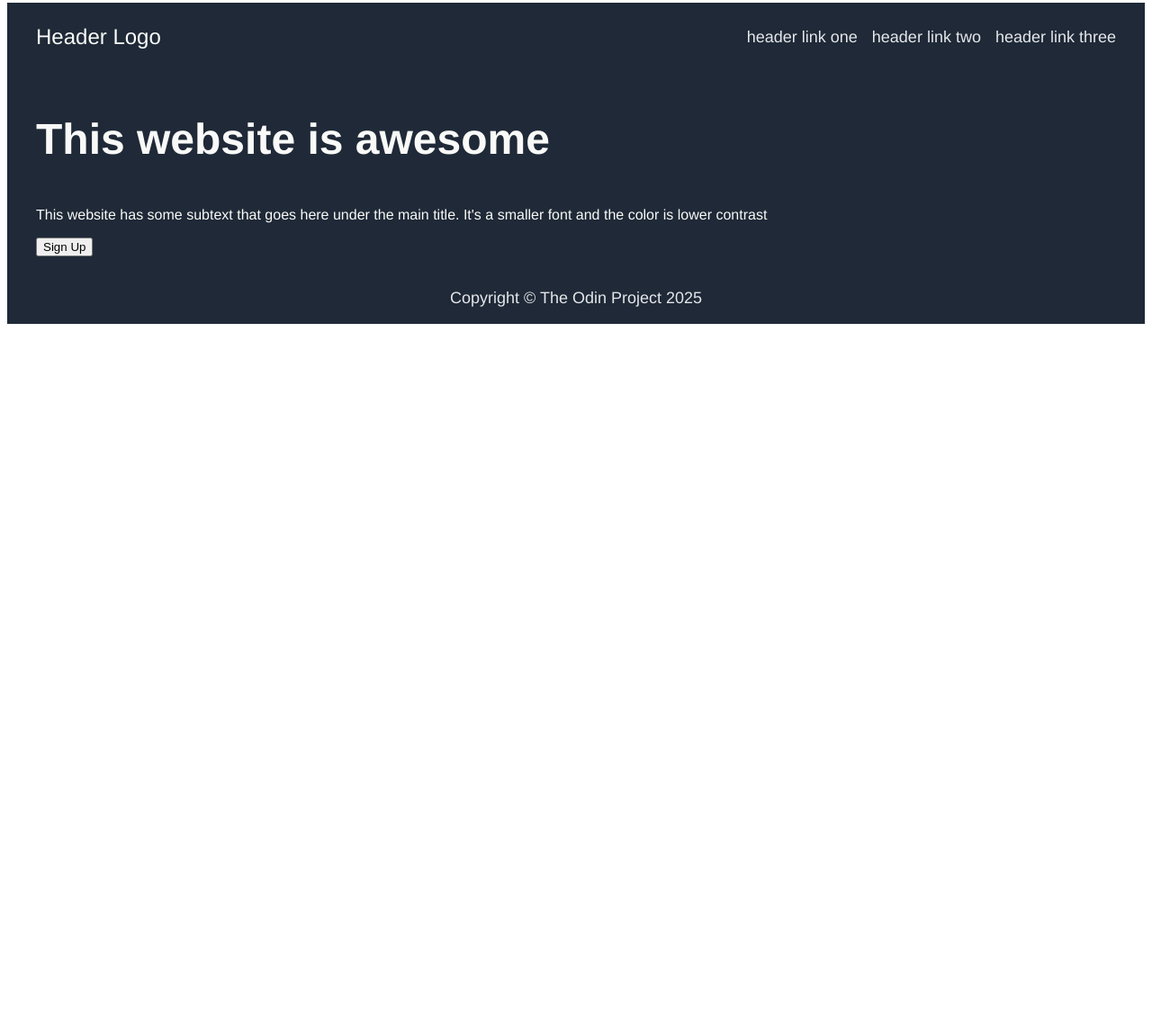
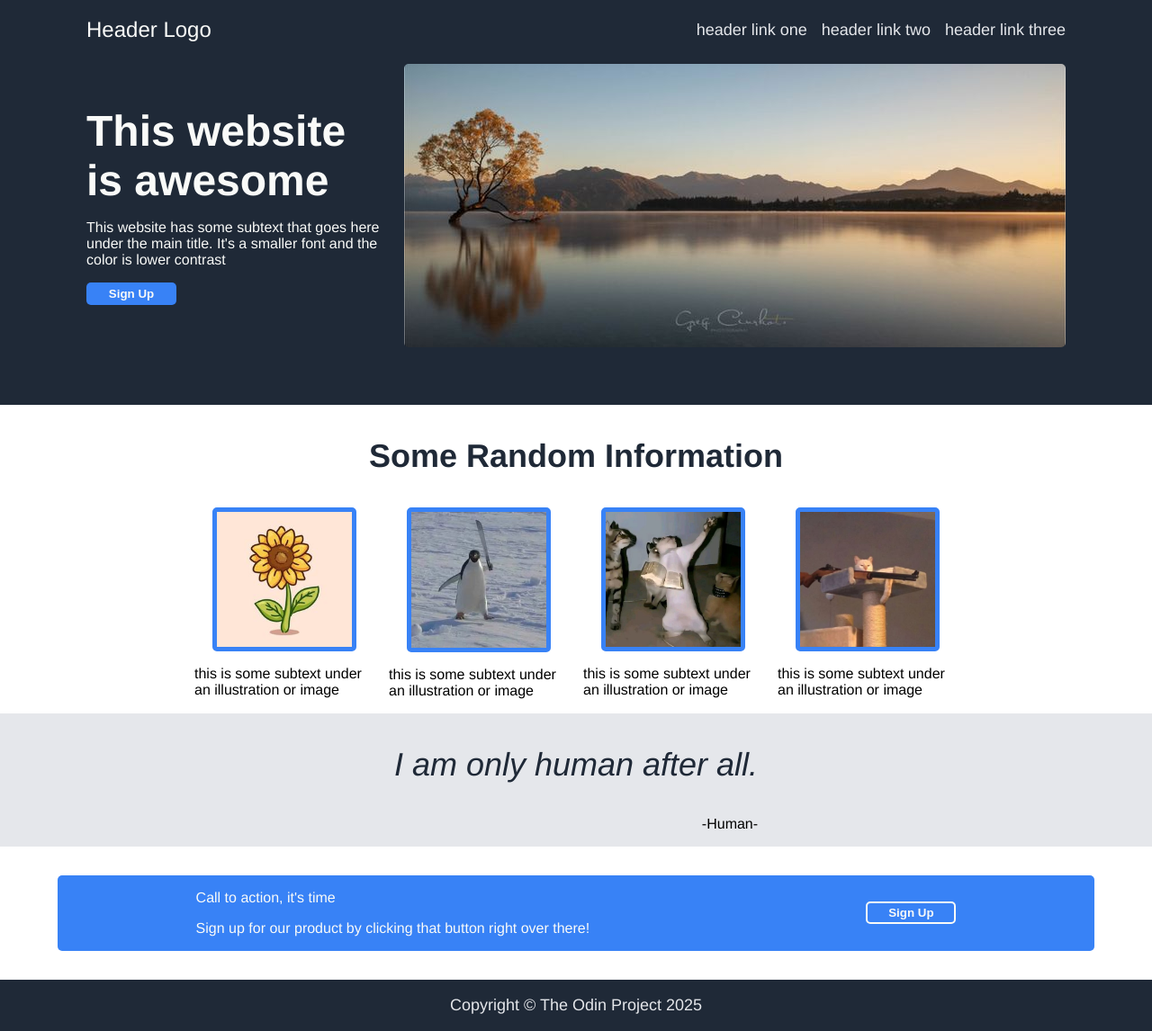
Before and after one commit to G30TR1X/odin-landing-page, a plain HTML site: page index.html in a window 1280 px wide. Shown: the part 5-1151 px from the top of the page at 90% size. Before the commit the page ends 800 px from the top, so only its background shows below. Drawn offline with Linux system fonts and the light colour scheme.

Commit message:
Updated Landing Page

```diff
--- a/index.html
+++ b/index.html
@@ -8,7 +8,7 @@
 </head>
 <body>
 
-    <section class="header">
+    <section id="header">
         <div class="hero">
             <div class="navbar">
                 <div class="heroLogo">
@@ -28,24 +28,75 @@
                     <p>This website has some subtext that goes here under the main title. It's a smaller font and the color is lower contrast</p>
                     <button>Sign Up</button>
                 </div>
-                <div class="imgPlaceholder"><img src="" alt=""></div>
+                <div class="imgPlaceholder">
+                    <img src="./assets/peace.jpg" alt="Nice View Right">
+                </div>
             </div>
         </div>
     </section>
 
-    <section class="extra">
-
+    <section id="extra">
+        <div class="randomInfo">
+            <div class="infoHeader">
+                <p>Some Random Information</p>
+            </div>
+            <div class="infoCollection">
+                <div class="box">
+                    <div class="infoBox">
+                        <img src="./assets/sunflower.jpg" alt="Some Image">
+                    </div>
+                    <p>this is some subtext under an illustration or image</p>
+                </div>
+                <div class="box">
+                    <div class="infoBox">
+                        <img src="./assets/penguinRAH.jpg" alt="Some Image">
+                    </div>
+                    <p>this is some subtext under an illustration or image</p>
+                </div>
+                <div class="box">
+                    <div class="infoBox">
+                        <img src="./assets/praise.jpg" alt="Some Image">
+                    </div>
+                    <p>this is some subtext under an illustration or image</p>
+                </div>
+                <div class="box">
+                    <div class="infoBox">
+                        <img src="./assets/camper.jpg" alt="Some Image">
+                    </div>
+                    <p>this is some subtext under an illustration or image</p>
+                </div>
+            </div>
+        </div>
     </section>
 
-    <section class="quote">
-
+    <section id="quote">
+        <div class="quoteBox">
+            <p class="quotes">
+                I am only human after all.
+            </p>
+            <p class="author">
+                -Human-
+            </p>
+        </div>
     </section>
 
-    <section class="signLetter">
-
+    <section id="signLetter">
+        <div class="letterBox">
+            <div class="letterInfo">
+                <p>
+                    Call to action, it's time
+                </p>
+                <p>
+                    Sign up for our product by clicking that button right over there!
+                </p>
+            </div>
+            <div>
+                <button>Sign Up</button>
+            </div>
+        </div>
     </section>
 
-    <section class="footer">
+    <section id="footer">
         <div class="copyright">
             <p>Copyright &copy; The Odin Project 2025</p>
         </div>
--- a/styles.css
+++ b/styles.css
@@ -1,7 +1,10 @@
 body {
     display: flex;
     flex-direction: column;
-    font-family: Helvetica;
+    font-family: Helvetica, Arial, sans-serif;
+    box-sizing: border-box;
+    margin: 0;
+    padding: 0;
 }
 
 a {
@@ -12,17 +15,24 @@ ul {
     list-style: none;
 }
 
-.header, .footer {
+#header, #footer {
     background-color: #1f2937;
     color: #f9faf8;
     padding: 0 32px;
+}
+
+#header {
+    padding-bottom: 64px;
 }
 
 .navbar {
     display: flex;
     align-items: center;
     justify-content: space-between;
-    width: 100%;
+}
+
+.hero {
+    margin: 0px 64px;
 }
 
 .heroLogo {
@@ -40,7 +50,7 @@ ul {
     gap: 16px;
 }
 
-.footer {
+#footer, .imgPlaceholder {
     display: flex;
     justify-content: center;
     align-items: center;
@@ -50,3 +60,101 @@ ul {
     font-size: 48px;
     font-weight: 900;
 }
+
+.headerInfo {
+    display: flex;
+    align-items: center;
+    flex: auto;
+    gap: 16px;
+}
+
+.info {
+    display: flex;
+    flex-direction: column;
+    gap: 16px;
+}
+
+.headerInfo p {
+    margin: 0;
+}
+
+img {
+    border-radius: 5px;
+}
+
+#quote {
+    display: flex;
+    justify-content: center;
+    align-items: center;
+    background-color: #e5e7eb;
+}
+
+.quotes {
+    font-size: 36px;
+    font-weight: light;
+    font-style: italic;
+    color: #1f2937;
+}
+
+.author {
+    display: flex;
+    justify-content: flex-end;
+}
+
+.letterBox {
+    display: flex;
+    justify-content: space-around;
+    align-items: center;
+    background-color: #3882f6;
+    border-radius: 5px;
+    margin: 32px 64px;
+    color: #f9faf8;
+}
+
+.letterBox button {
+    border: 2px #f9faf8 solid;
+}
+
+button {
+    font-weight: bold;
+    background-color: #3882f6;
+    color: #f9faf8;
+    border: none;
+    border-radius: 5px;
+    width: 100px;
+    height: 25px;
+}
+
+.infoHeader {
+    font-size: 36px;
+    font-weight: 900;
+    color: #1f2937;
+    text-align: center;
+}
+
+#extra {
+    display: flex;
+    justify-content: center;
+}
+
+.infoCollection {
+    display: flex;
+    gap: 16px;
+    flex: auto;
+}
+
+
+.infoBox img {
+    border: 5px #3882f6 solid;
+    width: 150px;
+    height: auto;
+}
+
+.infoBox {
+    display: flex;
+    justify-content: center;
+}
+
+.box {
+    width: 200px;
+}
```
Also changed, not shown: assets/camper.jpg (added), assets/confusion.jpg (added), assets/peace.jpg (added), assets/penguinRAH.jpg (added), assets/praise.jpg (added), assets/sunflower.jpg (added), assets/view.jpg (added).
